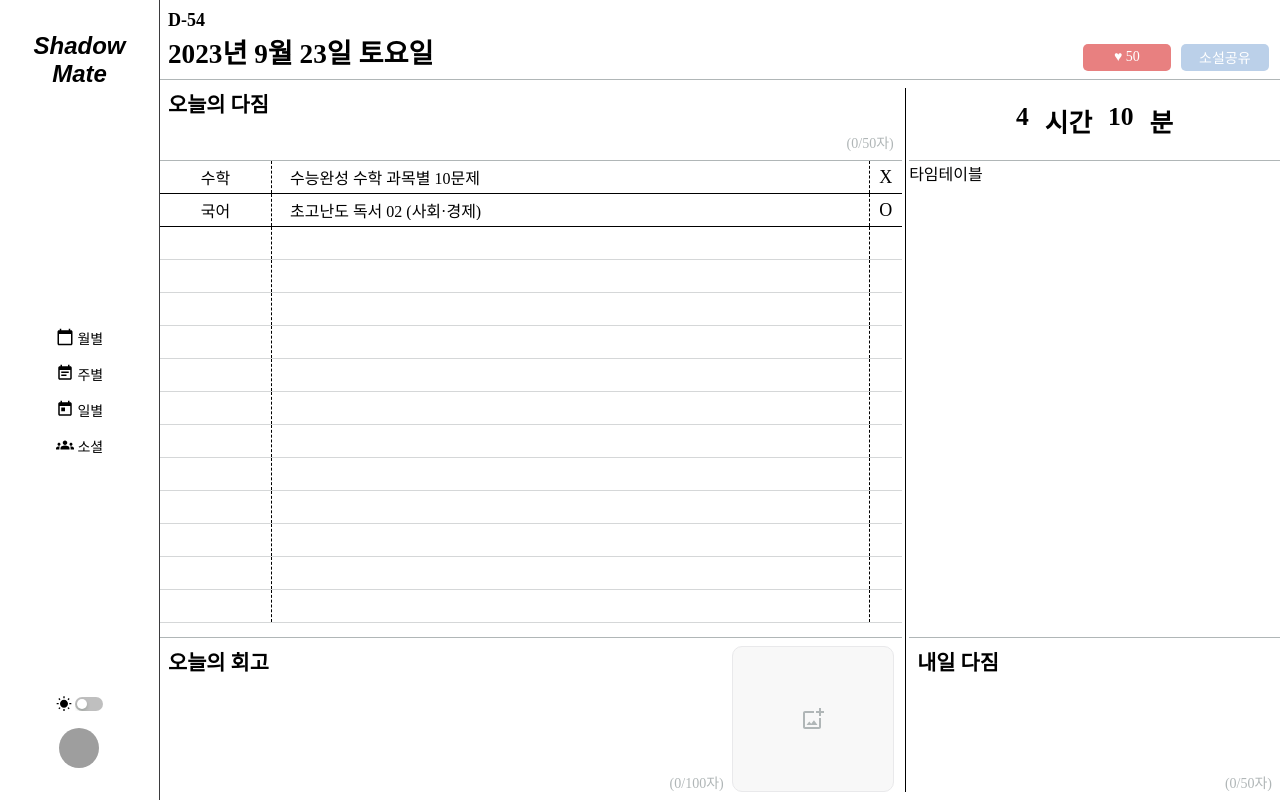
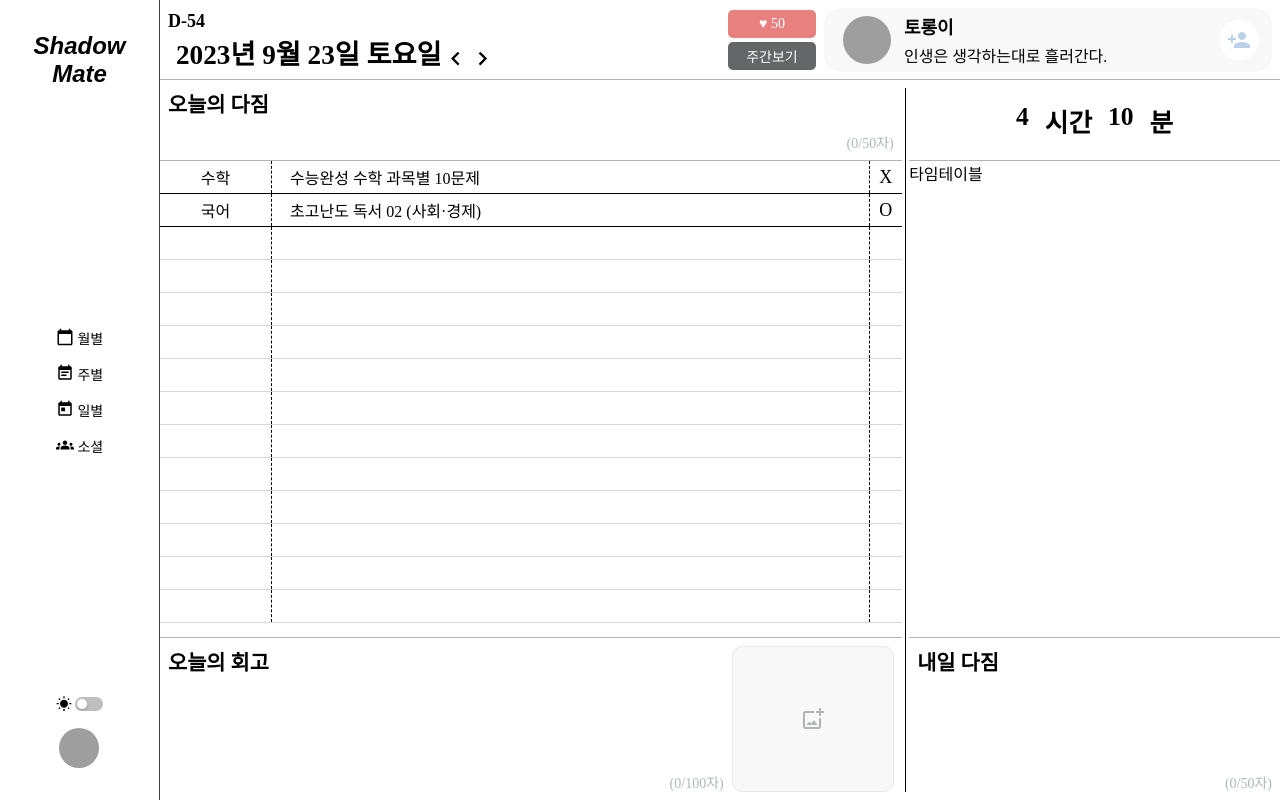
Before and after one commit to NewSainTurtle/ShadowMate, a React app in the folder FE/: page /day in a window 1280 px wide. Built offline with nearby package versions, Linux system fonts and the light colour scheme; grey boxes are pictures that could not be loaded; a web font is replaced by a local one.

Commit message:
[FE] feat: 일별 플래너 일자 이동 버튼 컴포넌트 생성 및 배치

```diff
--- a/FE/src/components/planner/day/Header.tsx
+++ b/FE/src/components/planner/day/Header.tsx
@@ -5,10 +5,36 @@ import Text from "@components/common/Text";
 import Dday from "@components/common/Dday";
 import Button from "@components/common/Button";
 import FriendProfile from "@components/common/FriendProfile";
+import { NavigateBefore, NavigateNext } from "@mui/icons-material";
 import { todoData_friend } from "@util/data/DayTodos";
 import dayjs from "dayjs";
 import "dayjs/locale/ko";
 dayjs.locale("ko");
+
+interface HeaderDateType {
+  date: string | Date;
+}
+
+const HeaderDate = ({ date }: HeaderDateType) => {
+  const titleDay = dayjs(date).format("YYYY년 M월 DD일 ddd요일");
+
+  return (
+    <div className={styles["planner-header__date"]}>
+      <Dday comparedDate={date} />
+      <div>
+        <Text types="semi-large" bold>
+          {titleDay}
+        </Text>
+        <div>
+          <NavigateBefore />
+        </div>
+        <div>
+          <NavigateNext />
+        </div>
+      </div>
+    </div>
+  );
+};
 
 const FriendHeader = ({ heart }: { heart: number }) => {
   const navigate = useNavigate();
@@ -33,15 +59,11 @@ const FriendHeader = ({ heart }: { heart: number }) => {
             ♥ {heartNum}
           </Button>
         </div>
-        <div>
-          <Button types="gray" onClick={() => socialClick()}>
-            주간보기
-          </Button>
-        </div>
+        <Button types="gray" onClick={() => socialClick()}>
+          주간보기
+        </Button>
       </div>
-      <div>
-        <FriendProfile types={"아이콘"} profile={todoData_friend} />
-      </div>
+      <FriendProfile types={"아이콘"} profile={todoData_friend} />
     </div>
   );
 };
@@ -65,21 +87,13 @@ const MyHeader = ({ heart }: { heart: number }) => {
   );
 };
 
-const Header = () => {
-  const { state } = useLocation();
-  const date = state?.date || new Date();
-  const titleDay = dayjs(date).format("YYYY년 M월 DD일 ddd요일");
+const Header = ({ date }: HeaderDateType) => {
   const heartNum = 50; // 임시 좋아요 수
-  const isFriend = false;
+  const isFriend = true;
 
   return (
     <div className={styles["planner-header"]}>
-      <div className={styles["planner-header__date"]}>
-        <Dday comparedDate={date} />
-        <Text types="semi-large" bold>
-          {titleDay}
-        </Text>
-      </div>
+      <HeaderDate date={date} />
       {isFriend ? <FriendHeader heart={heartNum} /> : <MyHeader heart={heartNum} />}
     </div>
   );
--- a/FE/src/pages/Planner/DayPage.tsx
+++ b/FE/src/pages/Planner/DayPage.tsx
@@ -1,10 +1,13 @@
 import React, { useState } from "react";
+import { useLocation } from "react-router-dom";
 import Header from "@components/planner/day/Header";
 import styles from "@styles/planner/day.module.scss";
 import Ment from "@components/planner/day/Ment";
 import TodoList from "@components/planner/day/TodoList";
 
 const DayPage = () => {
+  const { state } = useLocation();
+  const date = state?.date || new Date();
   const [ment, setMent] = useState({
     todayGoals: "",
     tomorrowGoals: "",
@@ -22,7 +25,7 @@ const DayPage = () => {
 
   return (
     <div className={styles["page-container"]}>
-      <Header />
+      <Header date={date} />
 
       <Ment title={"오늘의 다짐"} name="todayGoals" value={todayGoals} onChange={handleInput} rows={1} maxLength={50} />
 
--- a/FE/src/styles/planner/day.module.scss
+++ b/FE/src/styles/planner/day.module.scss
@@ -70,6 +70,16 @@ $color-background: var(--color-background);
   &__date {
     display: flex;
     flex-direction: column;
+
+    > div:nth-child(2) {
+      display: flex;
+      align-items: end;
+      margin-left: 0.5em;
+
+      svg {
+        @extend .text-semi-large;
+      }
+    }
   }
 
   &__default {
```
